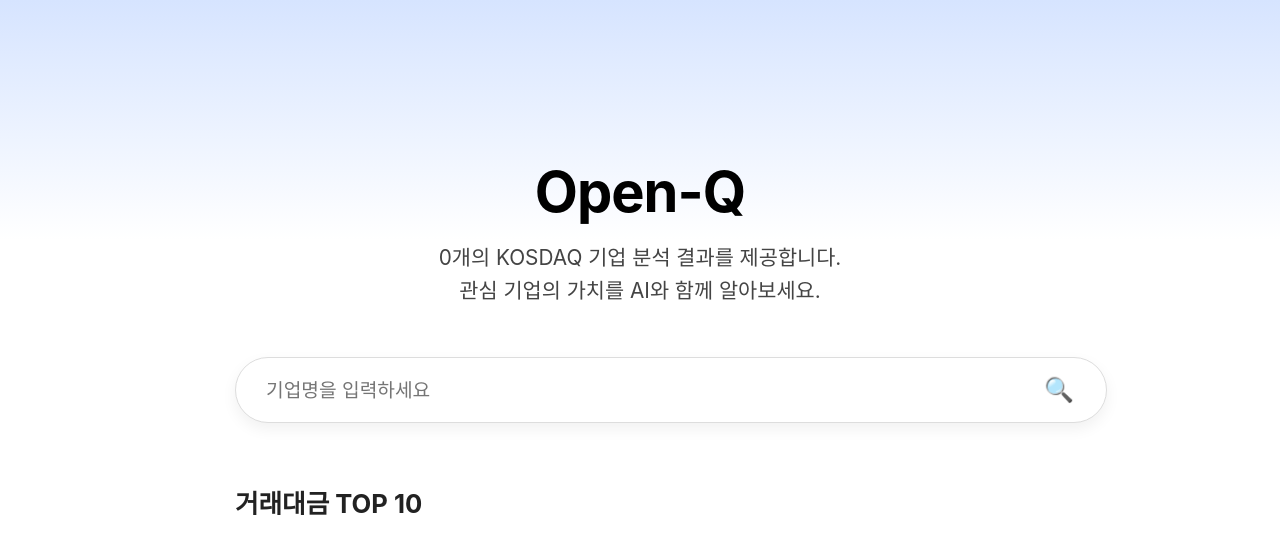
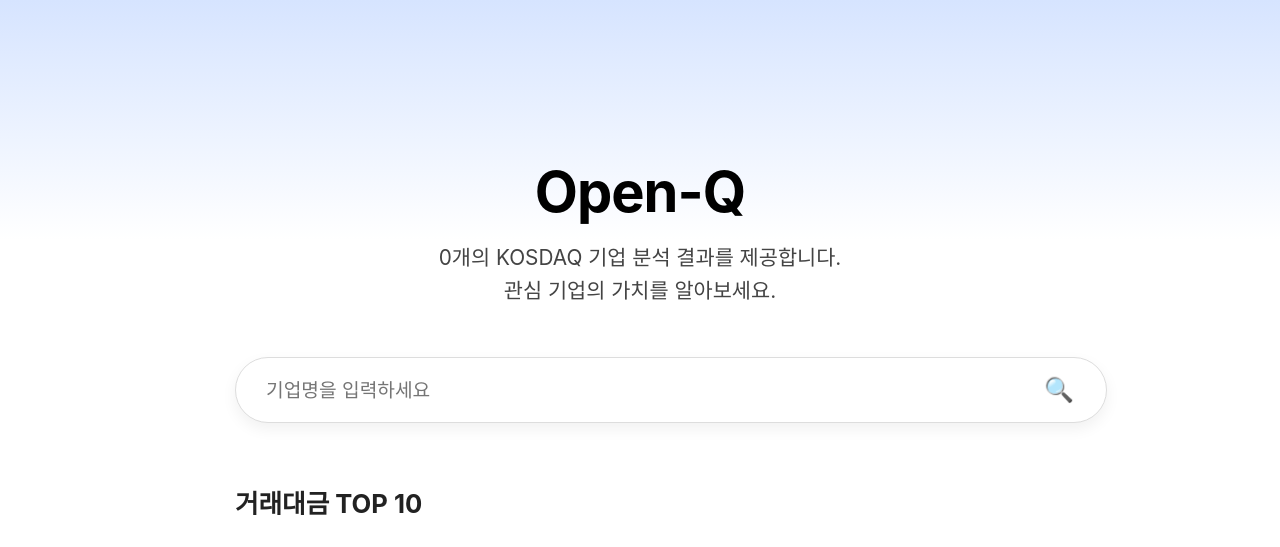
Before and after one commit to kdt-fda/final_1, a Django app: page / in a window 1280 px wide. Shown: the top 547 px of the page. Run offline with Django 5.2, Linux system fonts and the light colour scheme; data that the repository does not hold is empty.

Commit message:
문구 수정

```diff
--- a/web_service/main/templates/home.html
+++ b/web_service/main/templates/home.html
@@ -68,7 +68,7 @@
 
     <div class="description"> <!-- 여기서의 count는 main/views.py 에서 정의해놨기 때문에 바로 사용이 가능한 것. 물론 main/models.py에서도 변형이 필요하긴 함-->
         {{ count }}개의 KOSDAQ 기업 분석 결과를 제공합니다.<br>
-        관심 기업의 가치를 AI와 함께 알아보세요.
+        관심 기업의 가치를 알아보세요.
     </div> <!-- 다만 count의 경우 기본적으로 제공하는 것이기 때문에 views.py에서 전달만 해주면 됨, 여기선 전달한 key 값을 명시해 주는 것 -->
 
     <form action="{% url 'search' %}" method="get" class="search-container"> <!-- 일단은 search에서 query가 1개면 리다이렉트하는 방식임, url에 내가 검색한 단어 주소창에 넣어서 전달하게 됨-->
```
